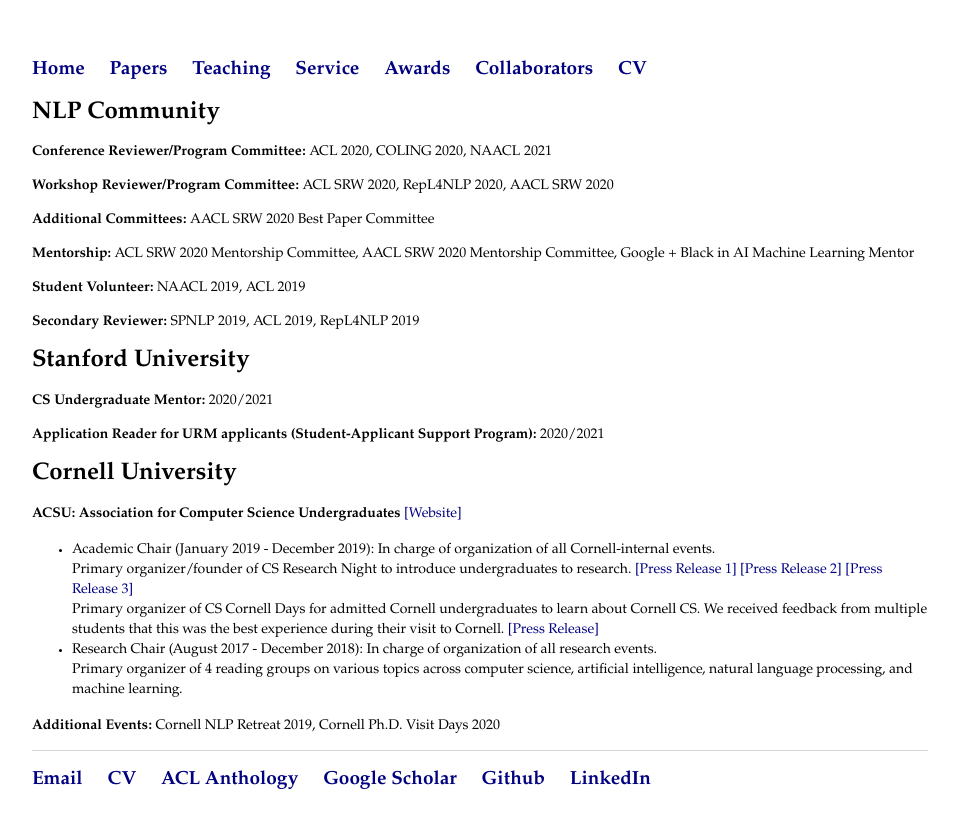
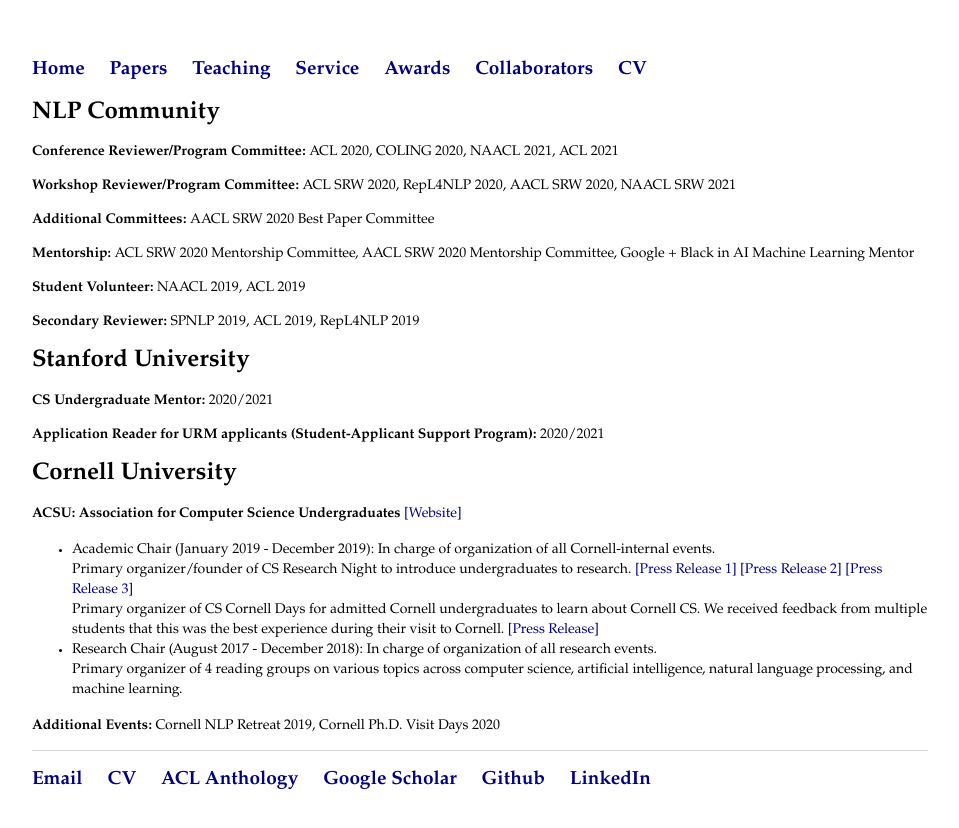
Before and after one commit to rishibommasani/rishibommasani.github.io, a Jekyll site: the page built from service/index.html, in a window 1280 px wide. Shown: the top 828 px of the page, without its empty margins (160-1119 px from the left). Built offline with Jekyll 4.4.1, drawn with Linux system fonts in a browser that asks for light colours.

Commit message:
early 2021 reviewing

```diff
--- a/service/index.html
+++ b/service/index.html
@@ -3,8 +3,8 @@
 title: Service
 ---
 	<h1>NLP Community</h1>
-	<p><b>Conference Reviewer/Program Committee:</b> ACL 2020, COLING 2020, NAACL 2021 </p>
-	<p><b>Workshop Reviewer/Program Committee:</b> ACL SRW 2020, RepL4NLP 2020, AACL SRW 2020 </p>
+	<p><b>Conference Reviewer/Program Committee:</b> ACL 2020, COLING 2020, NAACL 2021, ACL 2021 </p>
+	<p><b>Workshop Reviewer/Program Committee:</b> ACL SRW 2020, RepL4NLP 2020, AACL SRW 2020, NAACL SRW 2021 </p>
 	<p><b>Additional Committees:</b> AACL SRW 2020 Best Paper Committee </p>
 	<p><b>Mentorship:</b> ACL SRW 2020 Mentorship Committee, AACL SRW 2020 Mentorship Committee, Google + Black in AI Machine Learning Mentor</p>
 	<p><b>Student Volunteer:</b> NAACL 2019, ACL 2019</p>
```
